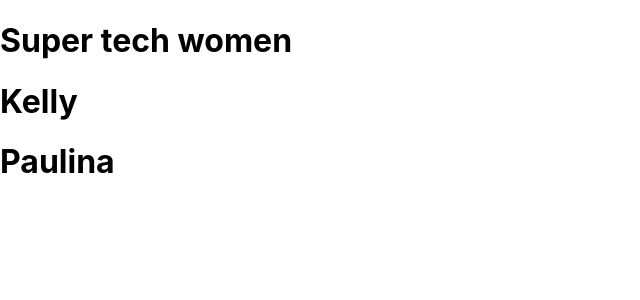
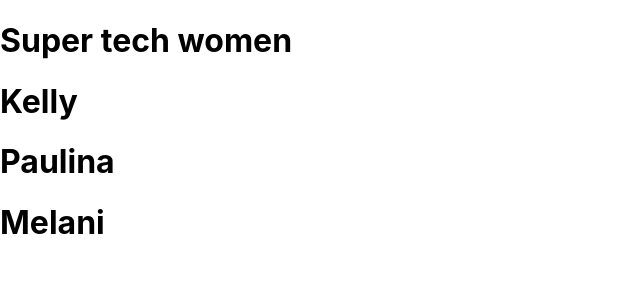
Before and after one commit to paulinashakirova/fs12-final, a React (Create React App) app in the folder client/: page / in a window 1280 px wide. Shown: the top 300 px of the page, without its empty margins (0-640 px from the left). Built offline with nearby package versions, Linux system fonts and the light colour scheme.

Commit message:
melani-added

```diff
--- a/client/src/App.js
+++ b/client/src/App.js
@@ -6,6 +6,7 @@ function App() {
       <h1>Super tech women</h1>
       <h1>Kelly</h1>
       <h1>Paulina</h1>
+      <h1>Melani</h1>
     </div>
   );
 }
```
